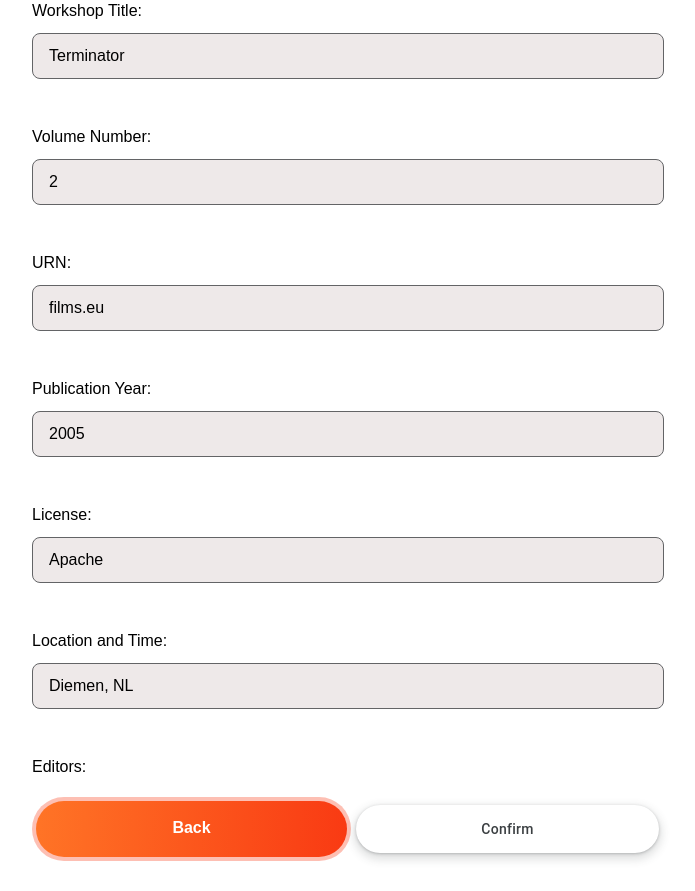
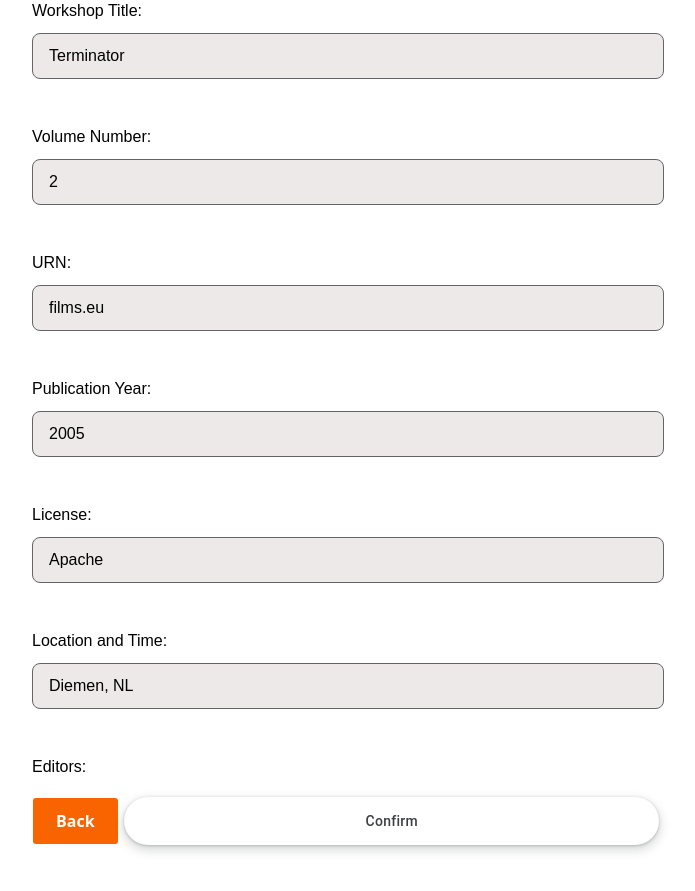
Before and after one commit to ceurws/ceur-ws-prototype, a Django app: page /workshops/edit_workshop/55/ in a window 1280 px wide. Shown: the part 138-1029 px from the top of the page, without its empty margins (292-987 px from the left). After the commit the page ends 991 px from the top, so only its background shows below. Run offline with Django 5.2, Linux system fonts and the light colour scheme; data comes from the database, SQL or seed files in the repository; both versions use the stored data as it was after the commit.

Commit message:
added back button functionality for both the workshop and the author upload pages,

```diff
--- a/ceur_ws_workshops/workshops/models.py
+++ b/ceur_ws_workshops/workshops/models.py
@@ -17,7 +17,7 @@ class Workshop(models.Model):
     license = models.CharField(max_length=50)
     workshop_title = models.CharField(max_length=200)
     location_time = models.CharField(max_length=200)
-    editors = models.ManyToManyField(Editor, blank=True)  # Change this line to ManyToManyField
+    editors = models.ManyToManyField(Editor, blank=True)
 
     # need to include table of contents
     # need to include submitted papers
--- a/ceur_ws_workshops/workshops/static/workshops/style.css
+++ b/ceur_ws_workshops/workshops/static/workshops/style.css
@@ -312,3 +312,49 @@ form {
   cursor: default;
   opacity: .24;
 }
+
+/* CSS */
+.button-5 {
+  align-items: center;
+  background-clip: padding-box;
+  background-color: #fa6400;
+  border: 1px solid transparent;
+  border-radius: .25rem;
+  box-shadow: rgba(0, 0, 0, 0.02) 0 1px 3px 0;
+  box-sizing: border-box;
+  color: #fff;
+  cursor: pointer;
+  display: inline-flex;
+  font-family: system-ui,-apple-system,system-ui,"Helvetica Neue",Helvetica,Arial,sans-serif;
+  font-size: 16px;
+  font-weight: 600;
+  justify-content: center;
+  line-height: 1.25;
+  margin: 0;
+  min-height: 3rem;
+  padding: calc(.875rem - 1px) calc(1.5rem - 1px);
+  position: relative;
+  text-decoration: none;
+  transition: all 250ms;
+  user-select: none;
+  -webkit-user-select: none;
+  touch-action: manipulation;
+  vertical-align: baseline;
+  width: auto;
+}
+
+.button-5:hover,
+.button-5:focus {
+  background-color: #fb8332;
+  box-shadow: rgba(0, 0, 0, 0.1) 0 4px 12px;
+}
+
+.button-5:hover {
+  transform: translateY(-1px);
+}
+
+.button-5:active {
+  background-color: #c85000;
+  box-shadow: rgba(0, 0, 0, .06) 0 2px 4px;
+  transform: translateY(0);
+}
--- a/ceur_ws_workshops/workshops/templates/workshops/edit_workshop.html
+++ b/ceur_ws_workshops/workshops/templates/workshops/edit_workshop.html
@@ -31,7 +31,7 @@
       {% endfor %}
 
       <div class="button-group">
-        <a href="{% url 'workshops:create_workshop'%}" class="button-77">Back</a>
+        <input type = "submit" value = "Back" class="button-5" onclick="javascript:history.go(-1)">
         <input type="submit" value="Confirm" class="button-17">
       </div>
     </form>
--- a/ceur_ws_workshops/workshops/templates/workshops/workshop_edit_success.html
+++ b/ceur_ws_workshops/workshops/templates/workshops/workshop_edit_success.html
@@ -1,7 +1,7 @@
 {% extends "workshops/edit_workshop.html" %}
 
 {% block content %}
-<h1>Workshop Edited Successfully</h1>
+<h1>Workshop Created Successfully</h1>
 
 <p>Organizer URL: <a href="{{ organizer_url }}">{{ organizer_url }}</a></p>
 <p>Author URL: <a href="{{ author_url }}">{{ author_url }}</a></p>
--- a/ceur_ws_workshops/workshops/urls.py
+++ b/ceur_ws_workshops/workshops/urls.py
@@ -15,6 +15,6 @@ urlpatterns = [
     path('workshop_overview/<int:workshop_id>/', workshop_overview, name='workshop_overview'),
     path('author_upload_success/', views.metadata_added_success, name='author_upload_success'),
     path('workshop_edit_success/<int:workshop_id>/', views.workshop_edit_success, name='workshop_edit_success'),
-    path('metadata_added_success/', views.metadata_added_success, name='metadata_added_success'),
+    path('metadata_added_success/<int:paper_id>', views.metadata_added_success, name='metadata_added_success'),
 
 ]
--- a/ceur_ws_workshops/workshops/views.py
+++ b/ceur_ws_workshops/workshops/views.py
@@ -12,11 +12,16 @@ def index(request):
     """
     return render(request, 'workshops/index.html')
 
-def metadata_added_success(request):
+def metadata_added_success(request, paper_id):
     """
     Displays a success message after metadata has been successfully added.
     """
-    return render(request, 'workshops/author_upload_success.html')
+    paper = get_object_or_404(Paper, id = paper_id)
+
+    return render(request, 'workshops/author_upload_success.html', {
+        'paper': paper,
+        'workshop_id': paper.workshop.id
+    })
 
 def create_workshop(request):
     if request.method == "POST":
@@ -62,7 +67,8 @@ def edit_workshop(request, workshop_id=None):
         if request.method == "POST":
             workshop.save()
             return HttpResponseRedirect(reverse('workshops:workshop_edit_success', args=[workshop.id]))
-        return render(request, "workshops/edit_workshop.html", {'workshop': workshop, 'confirming': False})
+        return render(request, "workshops/edit_workshop.html", {'workshop': workshop,
+                                                                'confirming': False})
 
 def workshop_edit_success(request, workshop_id):
     workshop = get_object_or_404(Workshop, id=workshop_id)
@@ -80,8 +86,8 @@ def workshop_overview(request, workshop_id):
 
 def author_upload(request, workshop_id):
     workshop = get_object_or_404(Workshop, id=workshop_id)
+    if request.method == "POST":
 
-    if request.method == "POST":
         author_name = request.POST.get("author_name")
         paper_title = request.POST.get("paper_title")
         pages = request.POST.get("pages")
@@ -99,6 +105,9 @@ def author_upload(request, workshop_id):
                 uploaded_file=uploaded_file
             )
 
-            return redirect('workshops:metadata_added_success')
+            return redirect('workshops:metadata_added_success', paper_id=paper.id)
 
-    return render(request, "workshops/author_upload.html", {'workshop': workshop})
+
+    return render(request, "workshops/author_upload.html", {
+        'workshop': workshop,
+    })
```
Also changed, not shown: ceur_ws_workshops/workshops/templates/workshops/author_upload_success.html (+13 -1 lines), ceur_ws_workshops/db.sqlite3.
